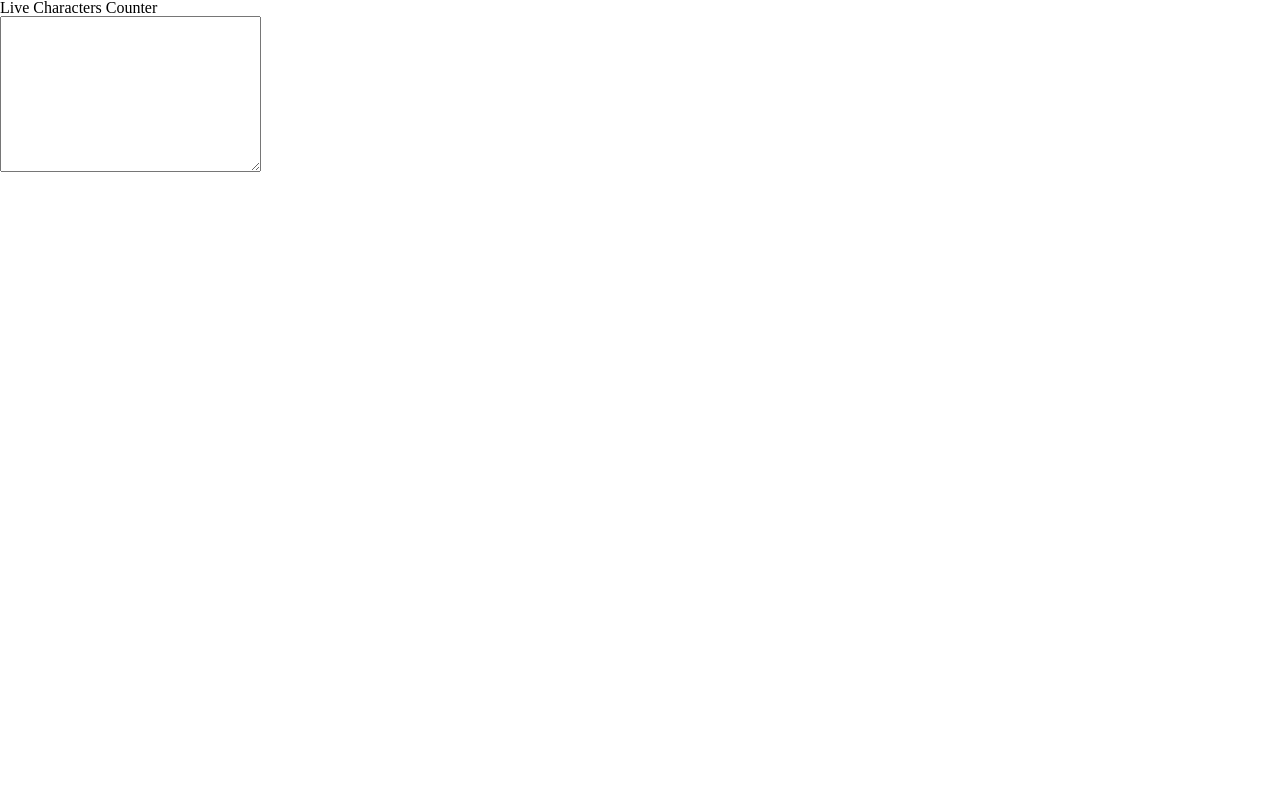
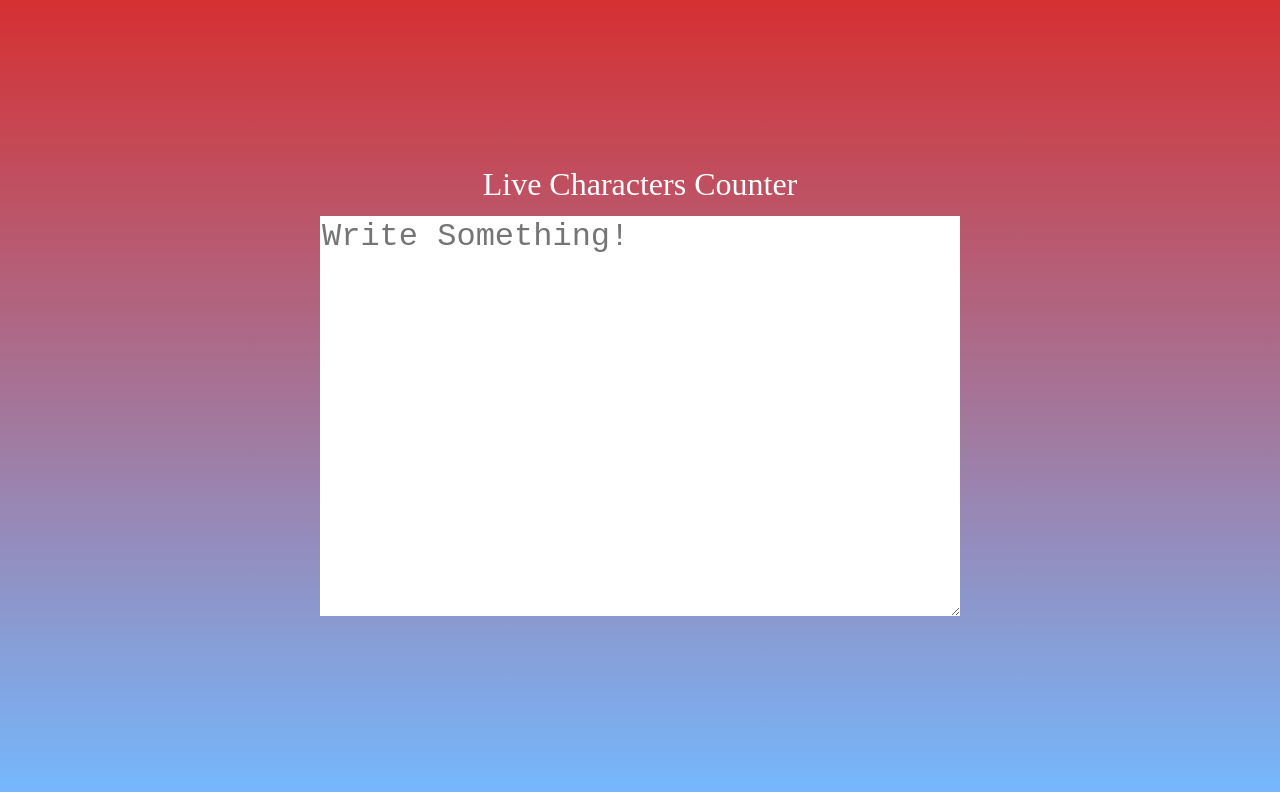
Before and after one commit to InwooLeeme/Live-Characters-Counter, a plain HTML site: page index.html in a window 1280 px wide. Drawn offline with Linux system fonts and the light colour scheme.

Commit message:
Some styling in main page
Some styling in main page.
Add gradient in the main background.
And align center all items in the container.

```diff
--- a/index.html
+++ b/index.html
@@ -10,7 +10,7 @@
     <main>
         <div class="container">
             <div class="title">Live Characters Counter</div>
-            <textarea name="" id="" cols="30" rows="10"></textarea>
+            <textarea name="" id="" cols="30" rows="10" placeholder="Write Something!"></textarea>
             <div class="count"></div>
         </div>
     </main>
--- a/style/styles.css
+++ b/style/styles.css
@@ -1 +1,43 @@
 @import "./reset.css";
+
+* {
+  box-sizing: border-box;
+}
+
+body {
+  background: linear-gradient(#d63031, #74b9ff);
+}
+
+main {
+  width: 100%;
+  height: 100vh;
+}
+
+.container {
+  width: 100%;
+  height: 100vh;
+  display: flex;
+  flex-direction: column;
+  justify-content: center;
+  align-items: center;
+}
+
+.title {
+  font-size: 2rem;
+  margin: 1rem 0;
+  color: #ffffff;
+}
+
+textarea {
+  width: 50%;
+  height: 50%;
+  font-size: 2rem;
+  border: none;
+  outline: none;
+}
+
+.count {
+  font-size: 2rem;
+  margin: 1rem 0;
+  color: #ffffff;
+}
```
Also changed, not shown: 1 other file.
